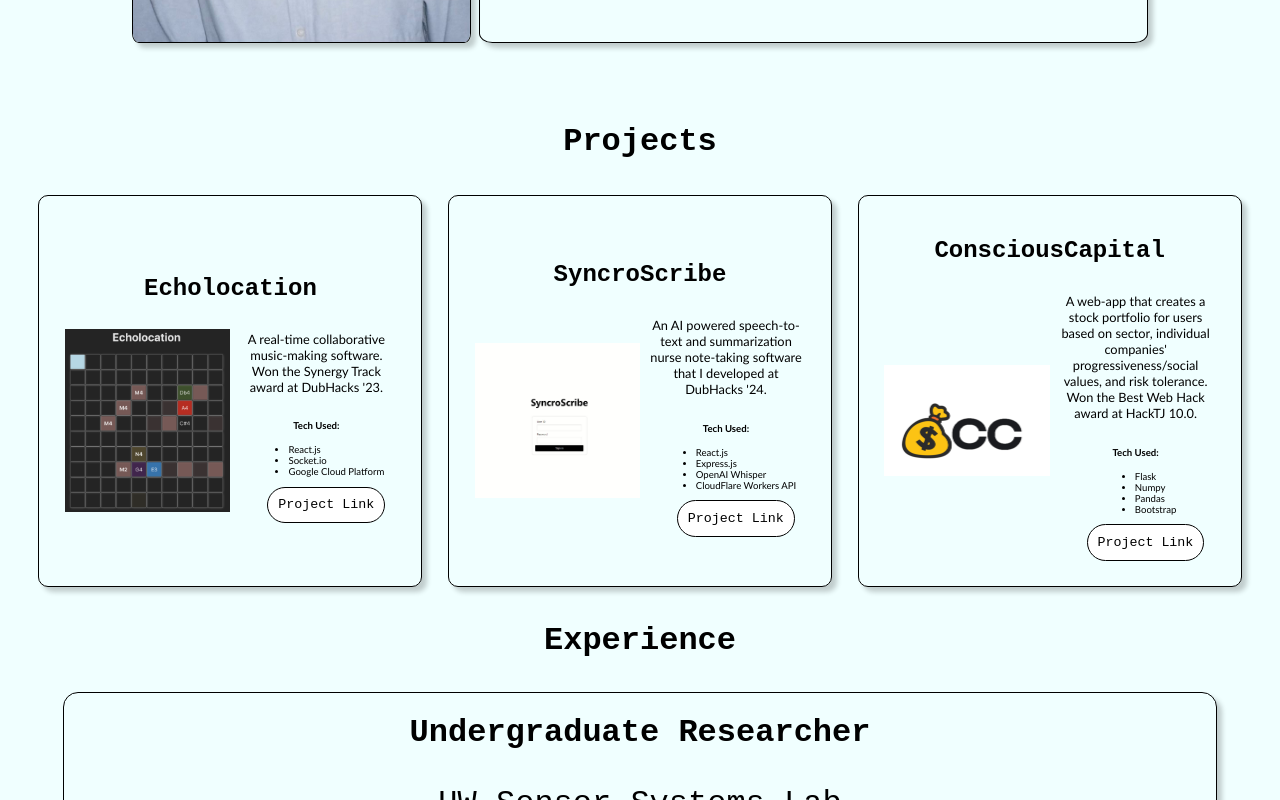
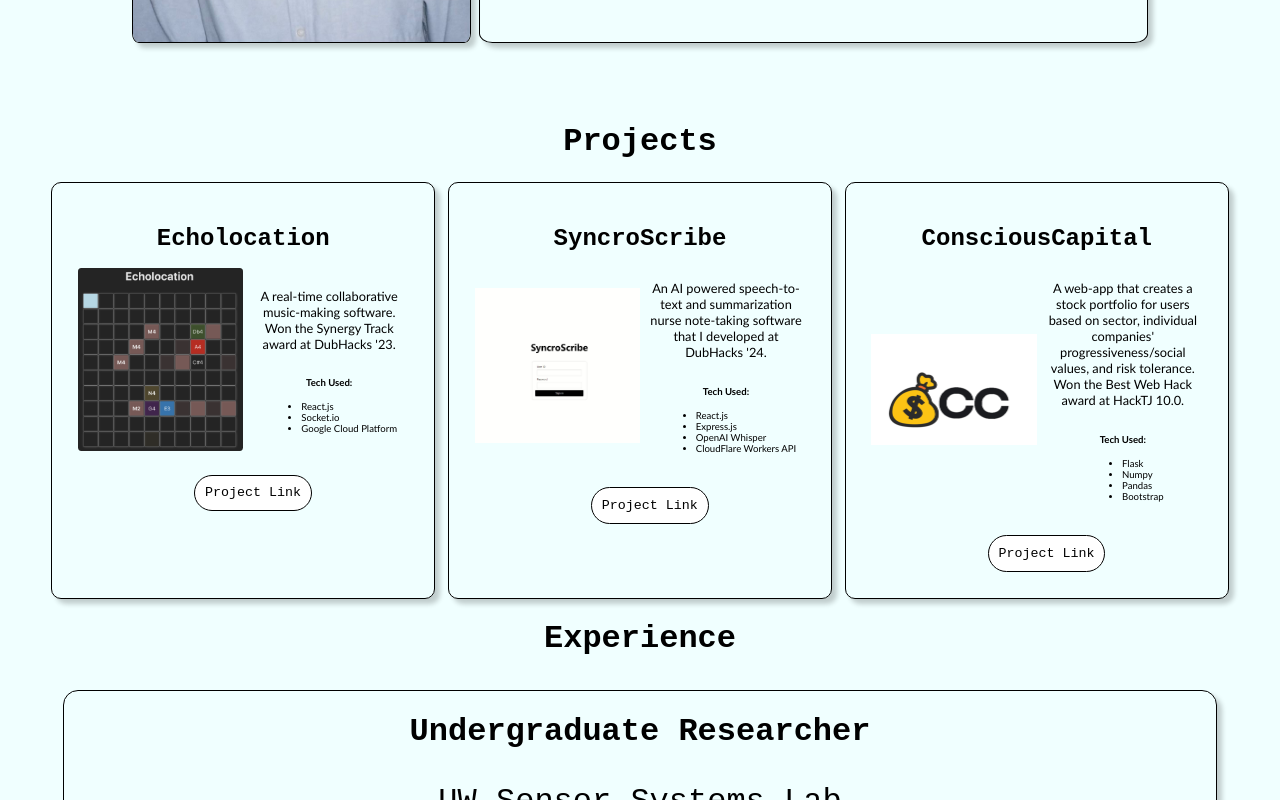
Before and after one commit to AlexXLi12/AlexXLi12.github.io, a React (Vite) app: page / in a window 1280 px wide. Shown: the part 522-1322 px from the top of the page. Built offline with nearby package versions, Linux system fonts and the light colour scheme; the HTML template or start-up script is replaced by a standard one.

Commit message:
change project link button location

```diff
--- a/src/Projects.css
+++ b/src/Projects.css
@@ -8,6 +8,7 @@
 }
 
 .projects .project-cards {
+	gap: 1%;
 	width: 100%;
 	display: flex;
 	flex-wrap: wrap;
@@ -18,10 +19,10 @@
 	width: 30%;
 	display: flex;
 	flex-direction: column;
-	justify-content: center;
+	/* justify-content: center; */
 	align-items: center;
 	padding: 2%;
-	margin: 1%;
+	/* margin: 1%; */
 	border: black 0.1vh solid;
 	border-radius: 10px;
 	box-sizing: border-box;
@@ -62,6 +63,10 @@
 	align-items: center;
 	font-size: 0.75vw;
 	margin-left: 1%;
+}
+
+.project-link-button {
+	margin-top: 3vh;
 }
 
 button {
--- a/src/Projects.jsx
+++ b/src/Projects.jsx
@@ -51,11 +51,11 @@ const ProjectCard = ({ title, description, image, tech_used, link }) => {
 							<li key={index}>{tech}</li>
 						))}
 					</ul>
-					<a href={link} rel="noopener noreferrer" target="_blank">
-						<button className="project-link-button">Project Link</button>
-					</a>
 				</div>
 			</div>
+			<a href={link} rel="noopener noreferrer" target="_blank">
+				<button className="project-link-button">Project Link</button>
+			</a>
 		</div>
 	);
 };
```
